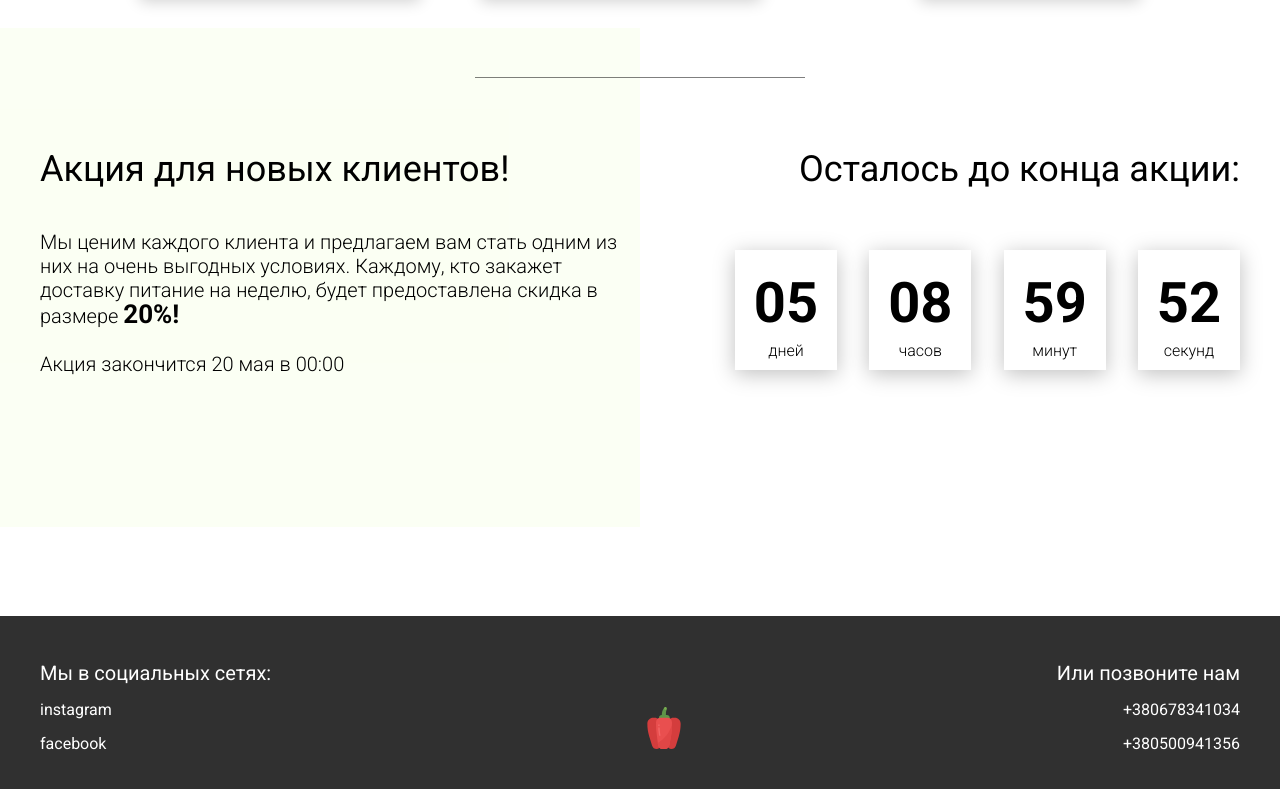
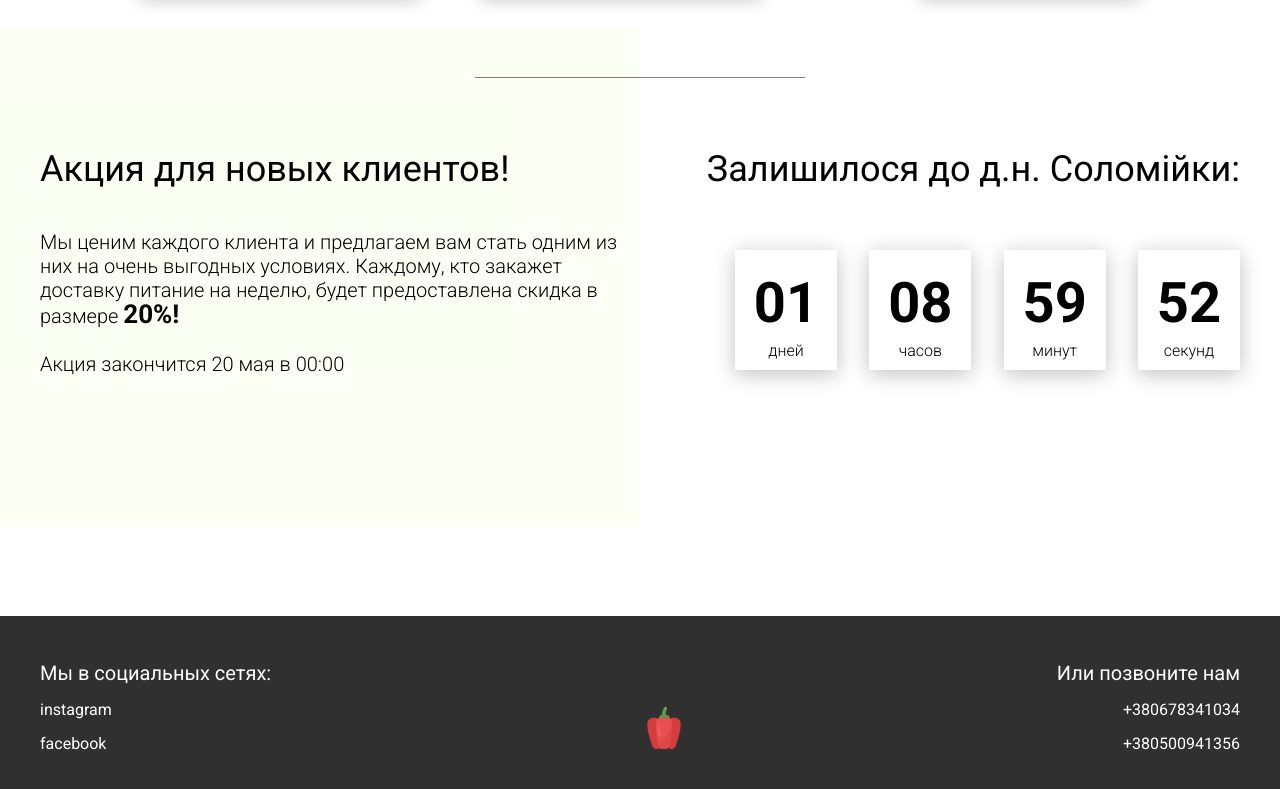
Before and after one commit to Taraskin777/food, a plain HTML site: page index.html in a window 1280 px wide. Shown: the part 3448-4237 px from the top of the page. Drawn offline with Linux system fonts and the light colour scheme.

Commit message:
add check timer for minus date

```diff
--- a/index.html
+++ b/index.html
@@ -246,7 +246,7 @@
                 </div>
             </div>
             <div class="promotion__timer">
-                <div class="title">Осталось до конца акции:</div>
+                <div class="title">Залишилося до д.н. Соломійки:</div>
                 <div class="timer">
                     <div class="timer__block">
                         <span id="days">12</span>
--- a/js/script.js
+++ b/js/script.js
@@ -39,21 +39,30 @@ document.addEventListener("DOMContentLoaded", function () {
 
   // Timer
 
-  const deadline = "2022-05-25";
+  const deadline = "2022-05-21";
 
   function getTimeRemaining(endtime) {
-    const t = Date.parse(endtime) - Date.parse(new Date()),
+    let days, hours, minutes, seconds;
+    const t = Date.parse(endtime) - Date.parse(new Date());
+
+    if (t <= 0) {
+      days = 0;
+      hours = 0;
+      minutes = 0;
+      seconds = 0;
+    } else {
       days = Math.floor(t / (1000 * 60 * 60 * 24)),
       hours = Math.floor((t / (1000 * 60 * 60)) % 24),
       minutes = Math.floor((t / 1000 / 60) % 60),
       seconds = Math.floor((t / 1000) % 60);
+    }
 
     return {
       total: t,
-      days: days,
-      hours: hours,
-      minutes: minutes,
-      seconds: seconds,
+      days,
+      hours,
+      minutes,
+      seconds,
     };
   }
 
@@ -71,7 +80,7 @@ document.addEventListener("DOMContentLoaded", function () {
       hours = timer.querySelector("#hours"),
       minutes = timer.querySelector("#minutes"),
       seconds = timer.querySelector("#seconds");
-    timeInterval = setInterval(updateClock, 1000);
+    updateTimer = setInterval(updateClock, 1000);
 
     updateClock();
 
@@ -82,9 +91,8 @@ document.addEventListener("DOMContentLoaded", function () {
       hours.innerHTML = getZero(t.hours);
       minutes.innerHTML = getZero(t.minutes);
       seconds.innerHTML = getZero(t.seconds);
-
       if (t.total <= 0) {
-        clearInterval(timeInterval);
+        clearInterval(updateTimer);
       }
     }
   }
```
